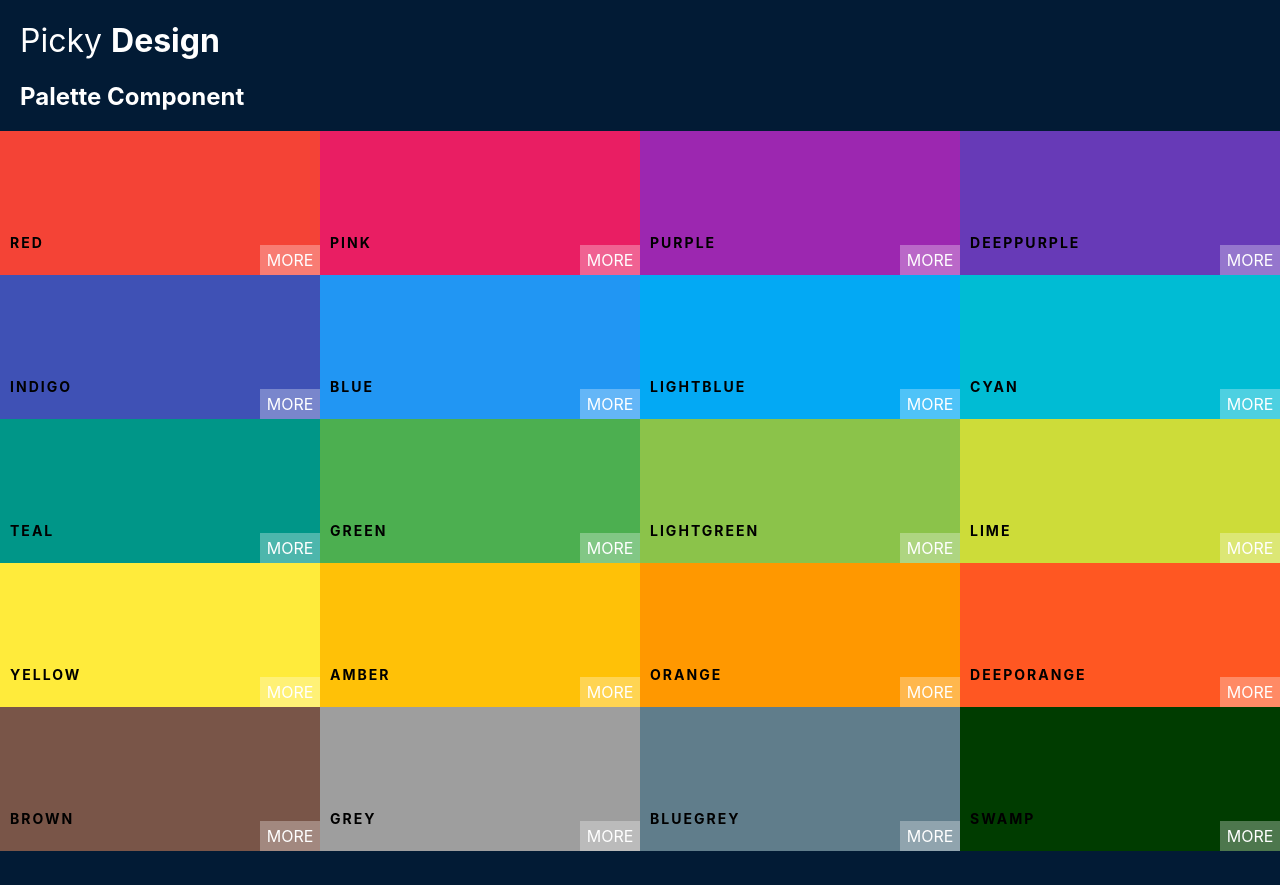
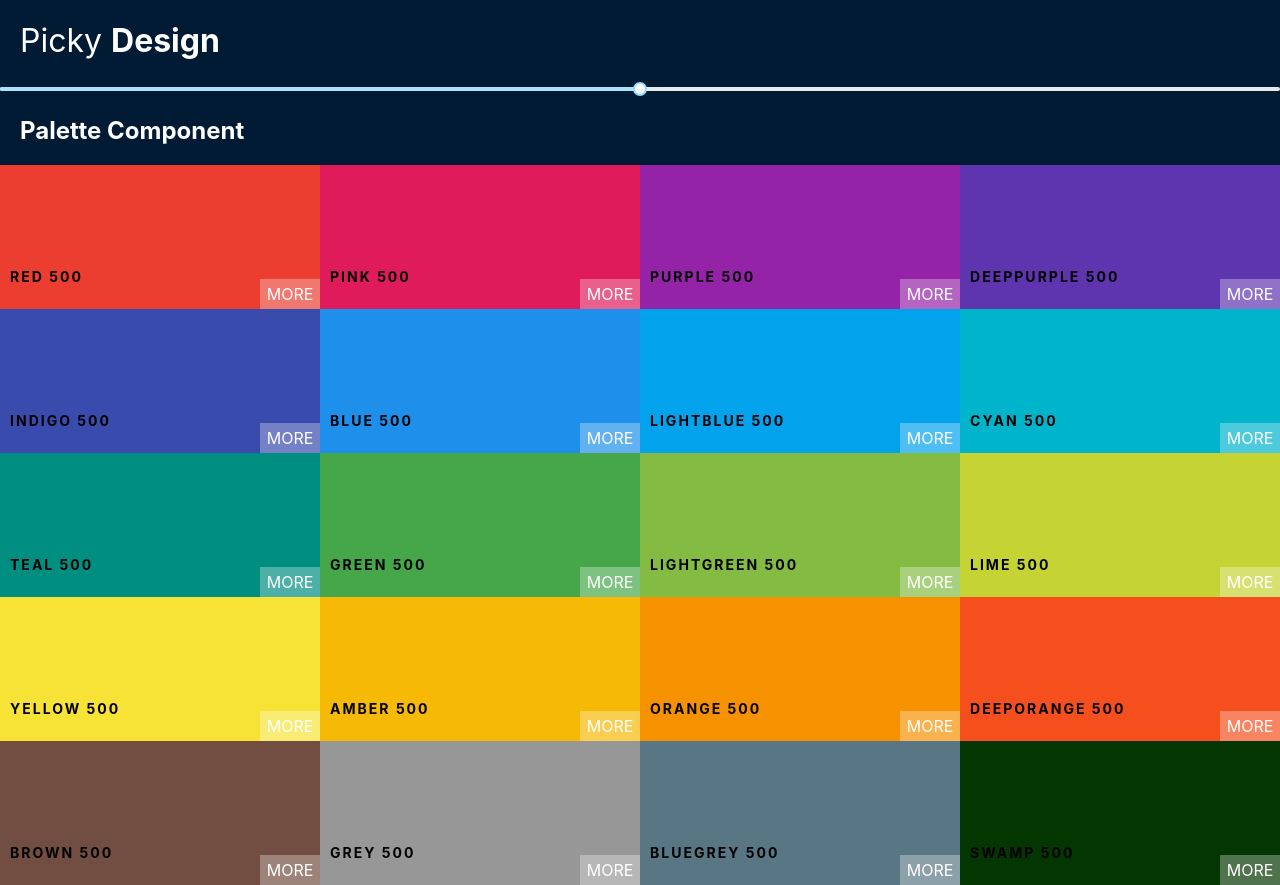
Before and after one commit to rubenbase/pickydesign, a React (Create React App) app: page / in a window 1280 px wide. Built offline with nearby package versions, Linux system fonts and the light colour scheme.

Commit message:
Added scales and slider

```diff
--- a/package.json
+++ b/package.json
@@ -3,6 +3,8 @@
   "version": "0.1.0",
   "private": true,
   "dependencies": {
+    "chroma-js": "^2.0.4",
+    "rc-slider": "^8.6.13",
     "react": "^16.8.6",
     "react-dom": "^16.8.6",
     "react-scripts": "3.0.1"
--- a/src/components/App.js
+++ b/src/components/App.js
@@ -2,16 +2,25 @@
 import "./App.css";
 import Palette from "components/Palette";
 import seedColors from "seeds/colors";
+import { generatePalette } from "../utils/color";
 
-function App() {
+class App extends React.Component {
+    render() {
         return (
             <div>
-            <h1 style={{ fontWeight: 400, marginLeft: 20, color: "#ffffff" }}>
+                <h1
+                    style={{
+                        fontWeight: 400,
+                        marginLeft: 20,
+                        color: "#ffffff"
+                    }}
+                >
                     Picky <span style={{ fontWeight: 700 }}>Design</span>
                 </h1>
-            <Palette colorsPalette={seedColors[0]} />
+                <Palette palette={generatePalette(seedColors[0])} />
             </div>
         );
     }
+}
 
 export default App;
--- a/src/components/ColorBox/index.js
+++ b/src/components/ColorBox/index.js
@@ -21,16 +21,16 @@
     }
 
     render() {
-        const { color, name } = this.props.background;
+        const { hex, name } = this.props.background;
 
         return (
             <div
-                style={{ background: color }}
+                style={{ background: hex }}
                 className="ColorBox"
                 onClick={this.copyToClipboard}
             >
                 <div
-                    style={{ background: color }}
+                    style={{ background: hex }}
                     className={`ColorBox__overlay ${this.state.copied &&
                         "show"}`}
                 />
@@ -39,7 +39,7 @@
                         "show"}`}
                 >
                     <h1>copied!</h1>
-                    <p>{color}</p>
+                    <p>{hex}</p>
                 </div>
                 <div className="ColorBox__container">
                     <div className="ColorBox__content">
--- a/src/components/Palette/index.js
+++ b/src/components/Palette/index.js
@@ -1,17 +1,41 @@
 import React, { Component } from "react";
+import Slider, { Range } from "rc-slider";
+import "rc-slider/assets/index.css";
 import ColorBox from "../ColorBox";
 import "./style.css";
+
 export default class Palette extends Component {
+    constructor(props) {
+        super(props);
+
+        this.state = {
+            level: 500
+        };
+
+        this.changeLevel = this.changeLevel.bind(this);
+    }
+
     renderList() {
-        return this.props.colorsPalette.colors.map(color => {
+        return this.props.palette.colors[this.state.level].map(color => {
             return <ColorBox background={color} />;
         });
+    }
+
+    changeLevel(level) {
+        this.setState({ level });
     }
 
     render() {
         return (
             <div className="Palette">
                 {/*Navbar will go here*/}
+                <Slider
+                    defaultValue={this.state.level}
+                    min={100}
+                    max={900}
+                    step={100}
+                    onAfterChange={this.changeLevel}
+                />
                 <h2 style={{ marginLeft: 20, color: "#ffffff" }}>
                     Palette Component
                 </h2>
--- /dev/null
+++ b/src/utils/color.js
@@ -0,0 +1,49 @@
+import chroma from "chroma-js";
+const levels = [50, 100, 200, 300, 400, 500, 600, 700, 800, 900];
+
+function generatePalette(starterPalette) {
+    const newPalette = {
+        paletteName: starterPalette.paletteName,
+        id: starterPalette.id,
+        emoji: starterPalette.emoji,
+        colors: {}
+    };
+    for (const level of levels) {
+        newPalette.colors[level] = [];
+    }
+    for (const color of starterPalette.colors) {
+        const scale = generateScale(color.color, 10).reverse();
+        for (const scaleValue in scale) {
+            newPalette.colors[levels[scaleValue]].push({
+                name: `${color.name} ${levels[scaleValue]}`,
+                id: color.name.toLowerCase().replace(/ /g, "-"),
+                hex: scale[scaleValue],
+                rgb: chroma(scale[scaleValue]).css(),
+                rgba: chroma(scale[scaleValue])
+                    .css()
+                    .replace("rgb", "rgba")
+                    .replace(")", ",1.0)")
+            });
+        }
+    }
+    return newPalette;
+}
+function generateRange(hexColor) {
+    const end = "#fff";
+    return [
+        chroma(hexColor)
+            .darken(1.4)
+            .hex(),
+        hexColor,
+        end
+    ];
+}
+
+function generateScale(hexColor, numberOfColors) {
+    return chroma
+        .scale(generateRange(hexColor))
+        .mode("lab")
+        .colors(numberOfColors);
+}
+
+export { generatePalette };
```
Also changed, not shown: 1 other file (tests, documents, lock files or other folders). Lines whose indentation alone changed are shown as unchanged.
